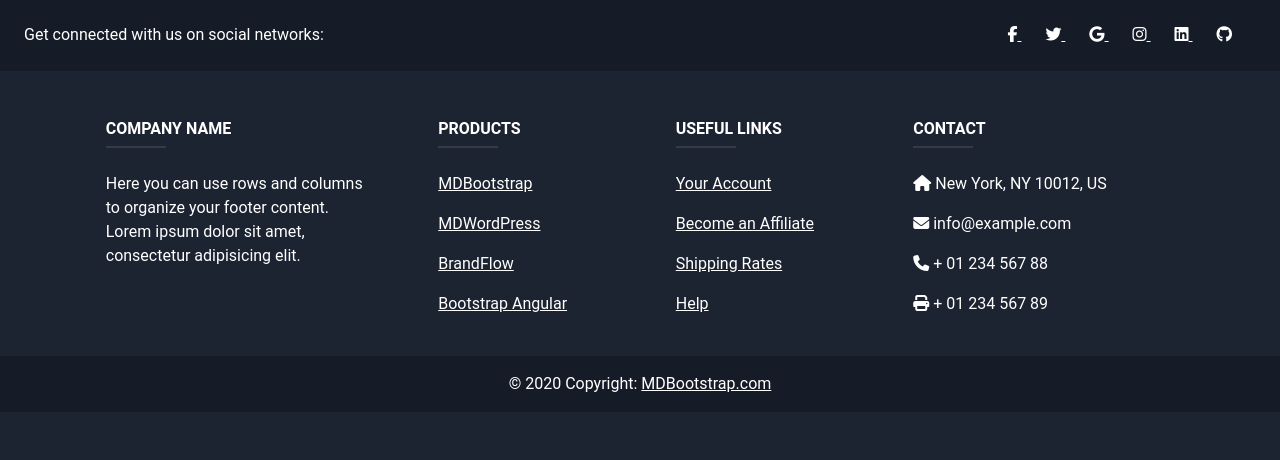
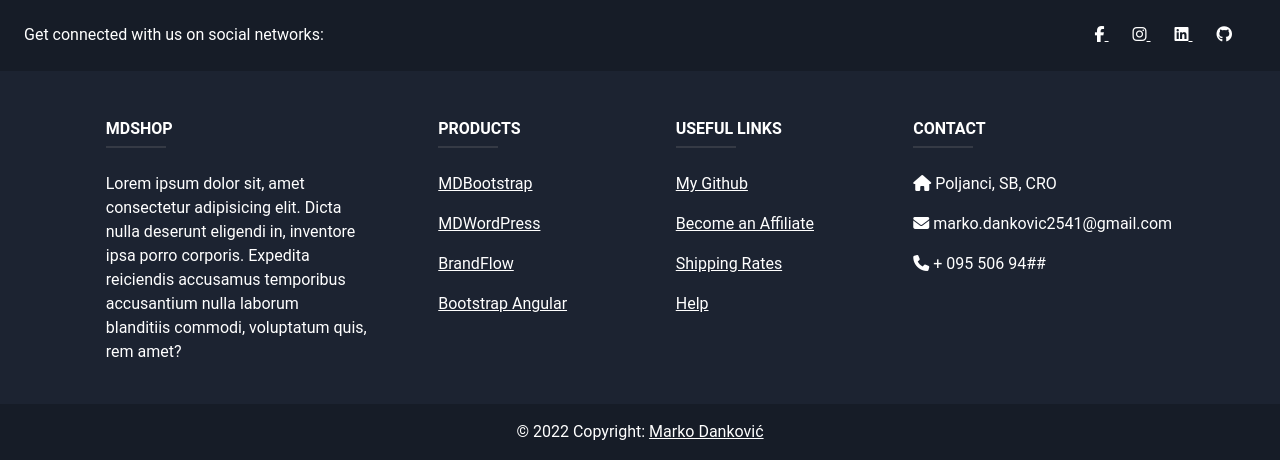
Before and after one commit to mdankovic2541/MDShop, a Django app: page / in a window 1280 px wide. Shown: the part 463-923 px from the top of the page. Before the commit the page ends 855 px from the top, so only its background shows below. Run offline with Django 4.2, Linux system fonts and the light colour scheme; data that the repository does not hold is empty; parts of the project's set-up code (start-up, migrations or seed data) failed here and were passed over; some libraries are stand-ins or nearby versions.

Commit message:
Fixed some plain text

```diff
--- a/main/models.py
+++ b/main/models.py
@@ -1,3 +1,4 @@
+from email.policy import default
 from django.db import models
 from account.models import Account
 from django.db.models.signals import post_delete
@@ -21,7 +22,7 @@ class Product(models.Model):
 	size					= models.CharField(null=False,blank=False,max_length=20)
 	price					= models.DecimalField(max_digits=6, decimal_places=2)
 	flag					= models.CharField(null=False,blank=False,max_length=80)
-	image					= models.ImageField(upload_to=uploadLocation, null=False, blank=False)
+	image					= models.ImageField(upload_to=uploadLocation, null=False, blank=False, default="")
 
 
 	def __str__(self):
--- a/main/templates/main/includes/footer.html
+++ b/main/templates/main/includes/footer.html
@@ -18,22 +18,16 @@
 
         <!-- Right -->
         <div>
-          <a href="" class="text-white me-4">
+          <a href="https://web.facebook.com/marko.dankovic.12" class="text-white me-4">
             <i class="fab fa-facebook-f"></i>
           </a>
-          <a href="" class="text-white me-4">
-            <i class="fab fa-twitter"></i>
-          </a>
-          <a href="" class="text-white me-4">
-            <i class="fab fa-google"></i>
-          </a>
-          <a href="" class="text-white me-4">
+          <a href="https://www.instagram.com/dankovic_marko/" class="text-white me-4">
             <i class="fab fa-instagram"></i>
           </a>
-          <a href="" class="text-white me-4">
+          <a href="https://www.linkedin.com/in/marko-dankovi%C4%87-1a4028247/" class="text-white me-4">
             <i class="fab fa-linkedin"></i>
           </a>
-          <a href="" class="text-white me-4">
+          <a href="https://github.com/mdankovic2541" class="text-white me-4">
             <i class="fab fa-github"></i>
           </a>
         </div>
@@ -49,15 +43,14 @@
             <!-- Grid column -->
             <div class="col-md-3 col-lg-4 col-xl-3 mx-auto mb-4">
               <!-- Content -->
-              <h6 class="text-uppercase fw-bold">Company name</h6>
+              <h6 class="text-uppercase fw-bold">MDShop</h6>
               <hr
                   class="mb-4 mt-0 d-inline-block mx-auto"
                   style="width: 60px; background-color: #80817f; height: 2px"
                   />
               <p>
-                Here you can use rows and columns to organize your footer
-                content. Lorem ipsum dolor sit amet, consectetur adipisicing
-                elit.
+                Lorem ipsum dolor sit, amet consectetur adipisicing elit. Dicta nulla deserunt eligendi in, inventore ipsa porro corporis.
+                Expedita reiciendis accusamus temporibus accusantium nulla laborum blanditiis commodi, voluptatum quis, rem amet?
               </p>
             </div>
             <!-- Grid column -->
@@ -94,7 +87,7 @@
                   style="width: 60px; background-color: #80817f; height: 2px"
                   />
               <p>
-                <a href="#!" class="text-white">Your Account</a>
+                <a href="https://github.com/mdankovic2541" class="text-white ">My Github</a>
               </p>
               <p>
                 <a href="#!" class="text-white">Become an Affiliate</a>
@@ -116,10 +109,10 @@
                   class="mb-4 mt-0 d-inline-block mx-auto"
                   style="width: 60px; background-color: #80817f; height: 2px"
                   />
-              <p><i class="fas fa-home mr-3"></i> New York, NY 10012, US</p>
-              <p><i class="fas fa-envelope mr-3"></i> info@example.com</p>
-              <p><i class="fas fa-phone mr-3"></i> + 01 234 567 88</p>
-              <p><i class="fas fa-print mr-3"></i> + 01 234 567 89</p>
+              <p><i class="fas fa-home mr-3"></i> Poljanci, SB, CRO</p>
+              <p><i class="fas fa-envelope mr-3"></i> marko.dankovic2541@gmail.com</p>
+              <p><i class="fas fa-phone mr-3"></i> + 095 506 94##</p>
+
             </div>
             <!-- Grid column -->
           </div>
@@ -133,9 +126,9 @@
            class="text-center p-3"
            style="background-color: #00000033"
            >
-        © 2020 Copyright:
-        <a class="text-white" href="https://mdbootstrap.com/"
-           >MDBootstrap.com</a
+        © 2022 Copyright:
+        <a class="text-white" href="https://github.com/mdankovic2541"
+           >Marko Danković</a
           >
       </div>
       <!-- Copyright -->
--- a/main/templates/main/index.html
+++ b/main/templates/main/index.html
@@ -13,7 +13,7 @@ MDShop
         <div class="hero-content">
 
             <div class="col-md-12">
-                <h1>Bootstrap Hero Image</h1>
+                <h1>Summer collection</h1>
             </div>
             <div class="col-md-6">
                 <p>Bootstrap Hero Image Bootstrap Hero Image Bootstrap Hero Image Bootstrap Hero Image</p>
@@ -36,7 +36,7 @@ MDShop
 
     {% for product in products %}
     <div class="col-12 col-md-6  col-lg-3 mt-2 mx-auto p-5">
-        <div class="card ">
+        <div class="card text-center">
             <p class="flag">{{product.flag}}</p>
             <img src="{{ product.image.url }}" alt="{{ product.title }}" class="img-fluid">
             <div>
@@ -44,10 +44,8 @@ MDShop
                     <h4> {{ product.brand }}</h5>
             </div>
             <div class="card-body mx-auto">
-                <p><b>{{ product.price }}kn</b></p>
-                <p>{{ product.size }}</p>
-                <p> {{ product.type }}</p>
-                <p> <i>{{ product.brand }}</i> </p>
+                <p>Price: <b>{{ product.price }}kn</b></p>
+                <p>Size: {{ product.size }}</p>
                 <a class="btnCardLeft" href="{% url 'main:productDetail' product.id %}">Add to cart</a>
                 <a class="btnCardRight" href="{% url 'main:productDetail' product.id %}">Details</a>
 
--- a/main/templates/main/men.html
+++ b/main/templates/main/men.html
@@ -12,7 +12,7 @@
     {% for product in products %}
     <div class="card mx-auto mt-2 " style="width: 18rem;">
         <p class="flag">{{product.flag}}</p>
-        <img src="..." class="card-img-top" alt="...">
+        <img src="{{ product.image.url }}" alt="{{ product.title }}" class="img-fluid">
         <div>
             <h2>{{ product.title }}</h3>
                 <h4> {{ product.brand }}</h5>
@@ -22,7 +22,7 @@
             <p>{{ product.size }}</p>
             <p> {{ product.type }}</p>
             <p> <i>{{ product.brand }}</i> </p>
-            <a class="btnCardLeft" href="{% url 'main:productDetail' product.id %}">Add to cart</a>
+            <a class="btnCardLeft" href="{% url 'main:productDetail' product.id %}">Buy</a>
             <a class="btnCardRight" href="{% url 'main:productDetail' product.id %}">Details</a>
 
             </ul>
--- a/main/templates/main/productDetail.html
+++ b/main/templates/main/productDetail.html
@@ -54,8 +54,7 @@
                                     <h5>{{ product.collection }} collection</h5>
 
 
-                                    <a class="btnCardLeft" href="{% url 'main:productDetail' product.id %}">Add to
-                                        cart</a>
+                                    <a class="btnCardLeft" href="{% url 'main:productDetail' product.id %}">Buy</a>
                                     <a class="btnCardRight" href="{% url 'main:index' %}">Back</a>
 
                                 </div>
```
